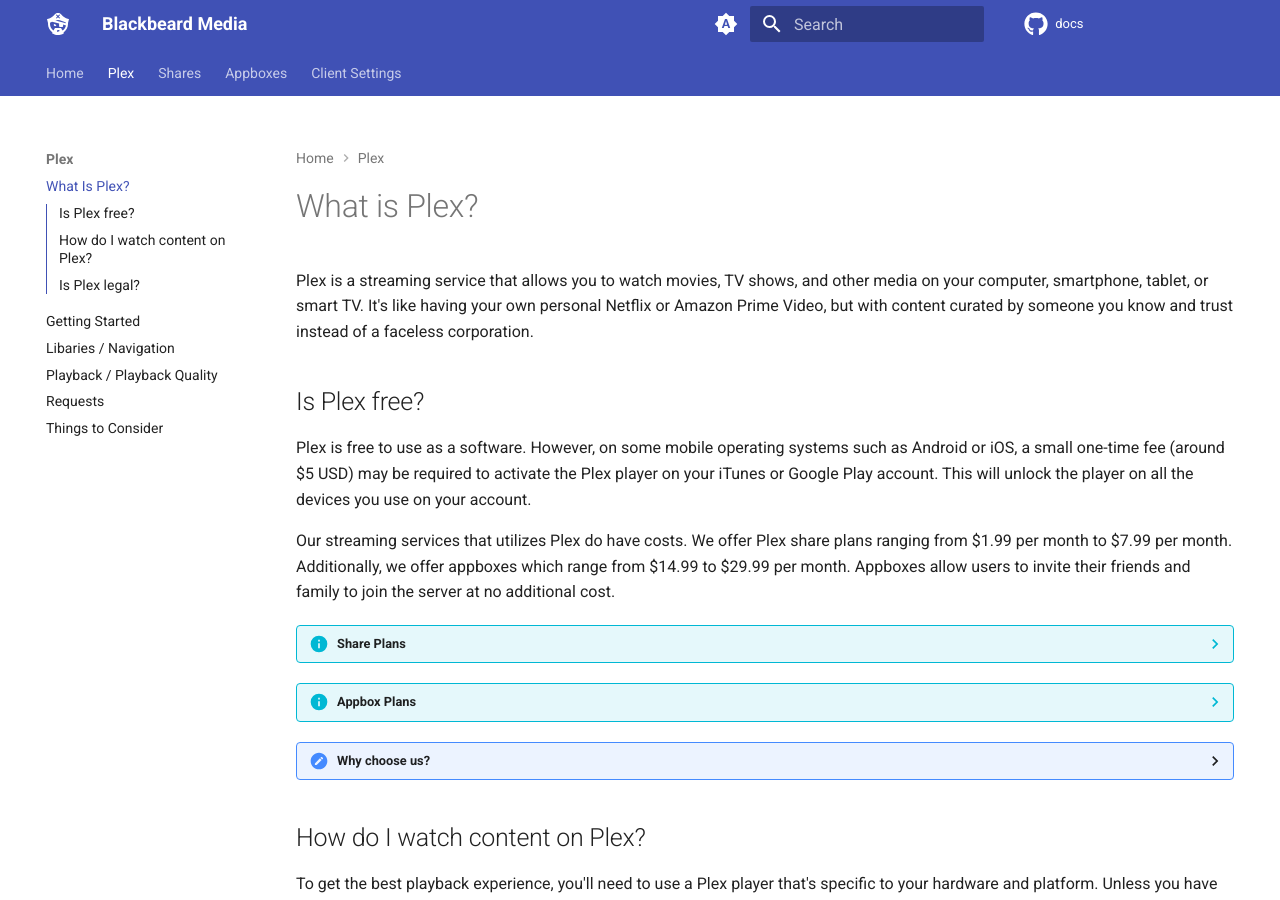
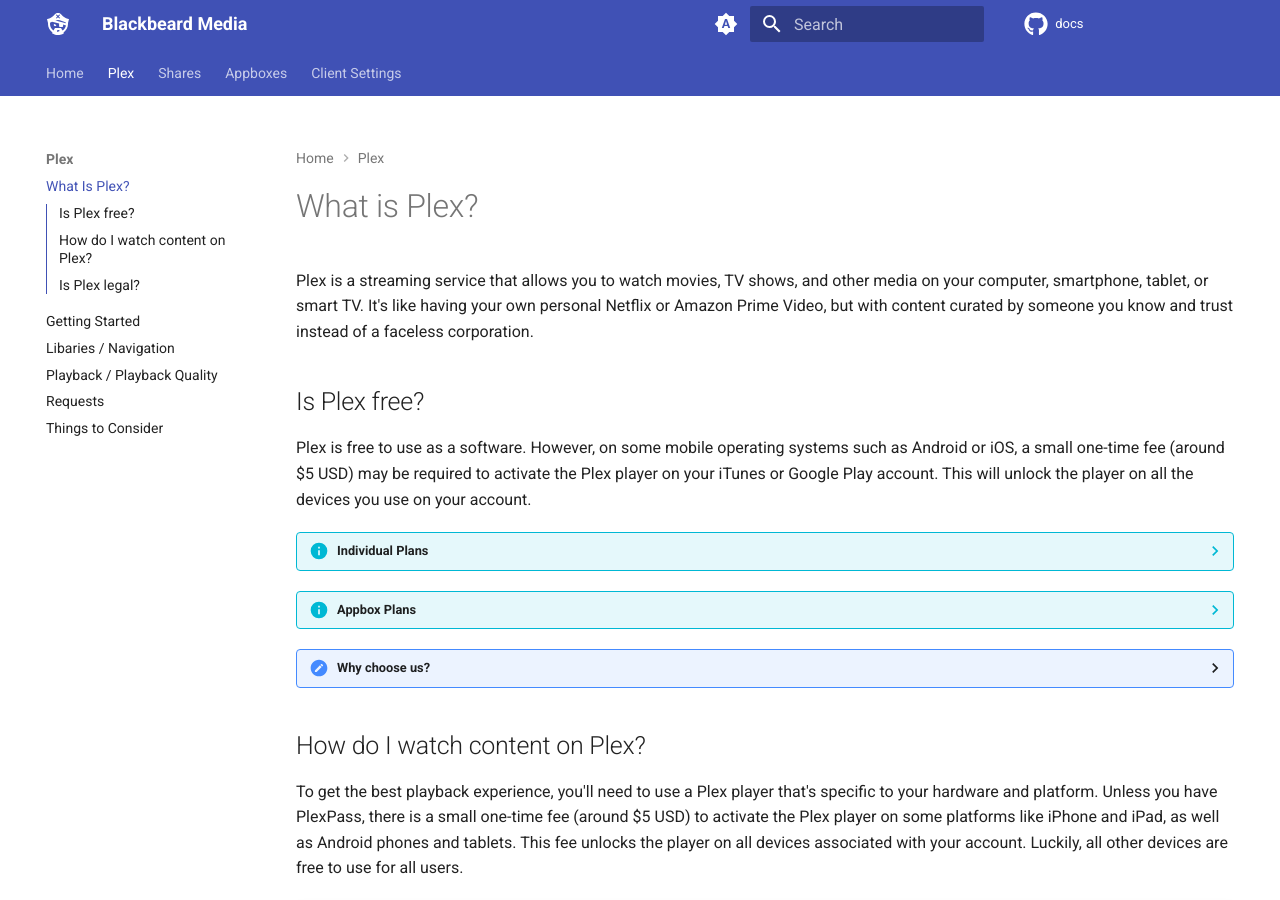
Before and after one commit to neomedia6989/docs-2, an MkDocs documentation site: the page built from docs/plex/what-is-plex.md, in a window 1280 px wide and 900 px high. Built offline with MkDocs 1.6.1 and Material for MkDocs 9.7.7, drawn with Linux system fonts in a browser that asks for light colours; comment, search, counter and statistics services are not loaded.

Commit message:
Update what-is-plex.md

```diff
--- a/docs/plex/what-is-plex.md
+++ b/docs/plex/what-is-plex.md
@@ -5,9 +5,7 @@
 ## Is Plex free?
 Plex is free to use as a software. However, on some mobile operating systems such as Android or iOS, a small one-time fee (around $5 USD) may be required to activate the Plex player on your iTunes or Google Play account. This will unlock the player on all the devices you use on your account.
 
-Our streaming services that utilizes Plex do have costs. We offer Plex share plans ranging from $1.99 per month to $7.99 per month. Additionally, we offer appboxes which range from $14.99 to $29.99 per month. Appboxes allow users to invite their friends and family to join the server at no additional cost.
-
-??? info "Share Plans"
+??? info "Individual Plans"
 
     === "Basic"
 
@@ -95,12 +93,9 @@
  <details>
   <summary>Why choose us?</summary>
  <br />
- Our Plex server is unique because we focus on providing the best quality all around - whether it's the content we offer, our hardware and network, or our community. Here are some specific features and benefits that set us apart:
+ Our service is unique because we focus on providing the best quality all around - whether it's the content we offer, our hardware and network, or our community. Here are some specific features and benefits that set us apart:
  <br />
 <ul>
- <li><strong>Vast Library of Content:</strong> We have a huge library, and we're always adding new content to our servers and aim to have new content up within hours of their digital release or airing. Don't forget about our wide range of other media, including music, audiobooks, e-books, manga, and comics.</li>
-  <li><strong>High-Quality Playback:</strong> We utilize top-of-the-line server hardware and storage devices to provide you with the best playback experience possible. With access to private torrent trackers, Usenet indexers, and our own internal releases, we offer the highest quality content available. Our content features dedicated DolbyVision libraries, lossless and/or Atmos audio whenever possible, and if a file isn't up to our standards, we'll promptly replace it with a better version.</li>
-  <li><strong>Customizable Experience:</strong> We provide a tailored Plex experience with custom playlists and recommendations based on your viewing history. We fulfill requests promptly and customize the streaming experience with detailed collections pinned to users' home screens and overlays displaying ratings and quality information on the poster. Our detailed overlays and collections also make it easier to browse and locate content that you may not have found otherwise.
   <li><strong>Fast and Reliable:</strong> Our global CDN, utilizing <a href="https://datapacket.com" target="_blank">Datapacket</a>'s optimized network, ensures that our server is always up and running, so you can access your favorite content whenever you want, without any lag or buffering. It even geolocates the best route from the server to each individual user so you'll get the same experience, regardless of where you are.</li>
   <li><strong>Dedicated Technical Support:</strong> We offer support through Discord and have a dedicated team that is located throughout the world, so you will get help regardless of where you live or the time of day. Our support team also provides a friendly and personalized service, so you'll never feel like you're just another number.</li>
   <li><strong>Engaging Community:</strong> We have a huge emphasis on our community and encourage all users to join our Discord to engage in conversation and help out all other users. Our community is known for being welcoming and supportive. We have regular giveaways and events as well as curated, daily questions to engage users and weekly movie selections to drive conversation and help you discover more to watch!</li>
```
